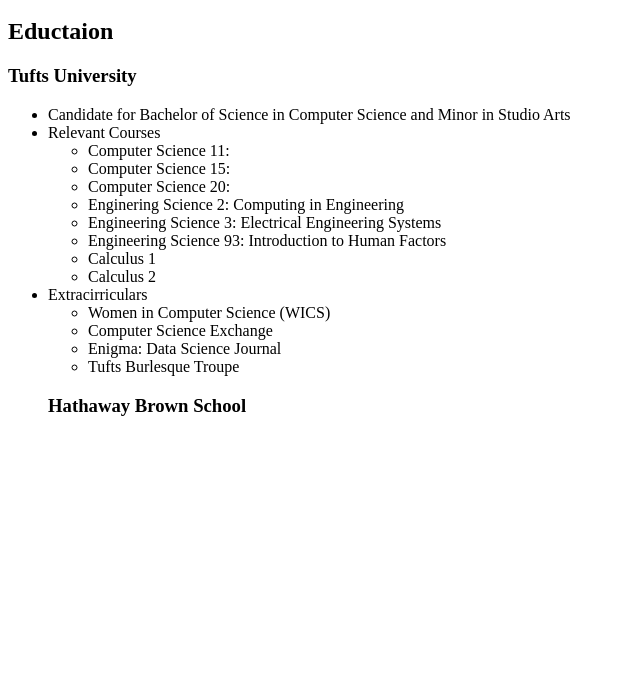
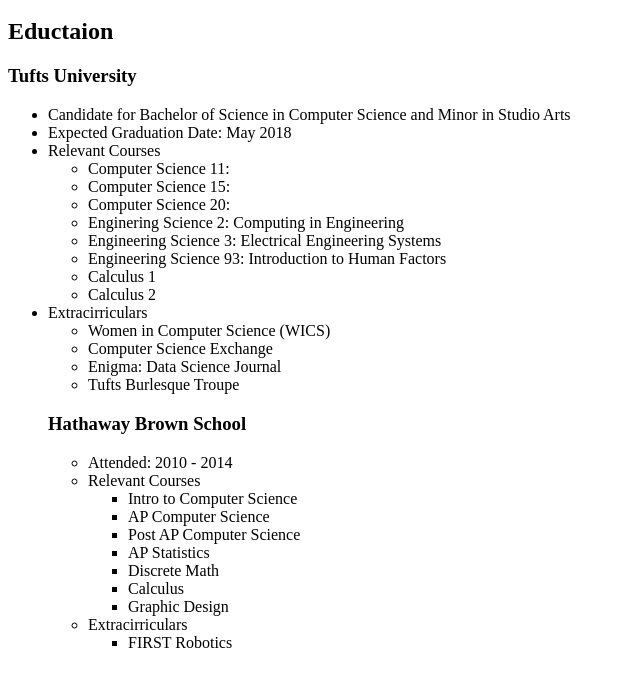
Before and after one commit to ldierker/ldierker.github.io, a plain HTML site: page resume.html in a window 1280 px wide. Shown: the part 48-734 px from the top of the page, without its empty margins (0-640 px from the left). Drawn offline with Linux system fonts and the light colour scheme.

```diff
--- a/resume.html
+++ b/resume.html
@@ -13,6 +13,7 @@
 		<h3>Tufts University</h1>
 			<ul>
 				<li>Candidate for Bachelor of Science in Computer Science and Minor in Studio Arts </li>
+				<li>Expected Graduation Date: May 2018</li>
 				<li>Relevant Courses
 					<ul>
 						<li>Computer Science 11: </li>
@@ -34,6 +35,26 @@
 					</ul>
 				</li>
 		<h3>Hathaway Brown School </h3>
+			<ul>
+				<li>Attended: 2010 - 2014</li>
+				<li>Relevant Courses
+					<ul>
+						<li>Intro to Computer Science</li>
+						<li>AP Computer Science</li>
+						<li>Post AP Computer Science</li>
+						<li>AP Statistics</li>
+						<li>Discrete Math</li>
+						<li>Calculus</li>
+						<li>Graphic Design</li>
+					</ul>
+				</li>
+				<li>Extracirriculars
+					<ul>
+						<li>FIRST Robotics</li>
+
+					</ul>
+				</li>
+			</ul>
 	</p>
 </body>
 
```
Also changed, not shown: index.html (+2 -2 lines).
